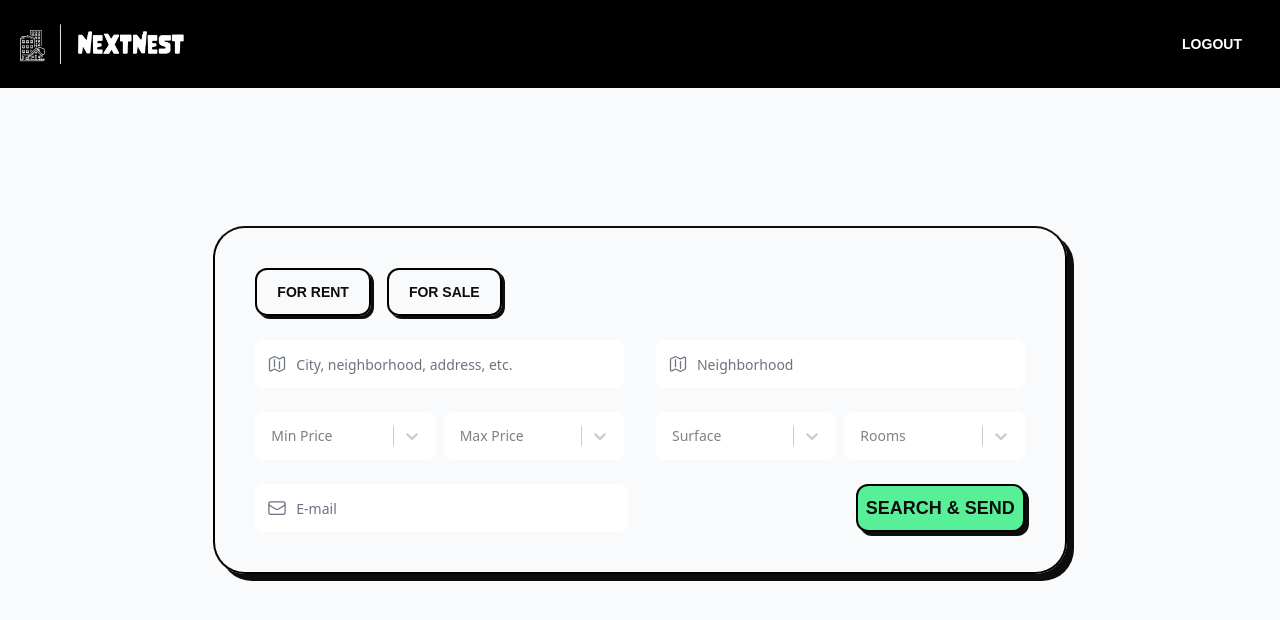
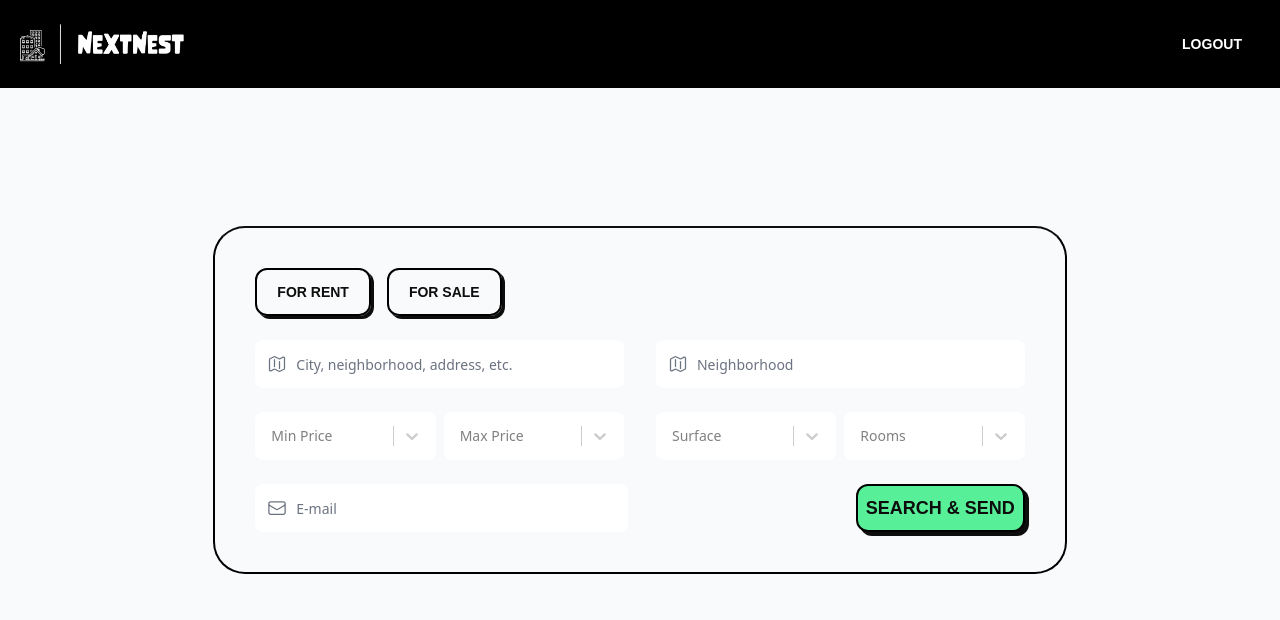
Before and after one commit to yigitaksoy/NextNest, a React (Vite) app in the folder client/: page /home in a window 1280 px wide. Shown: the top 620 px of the page. Built offline with nearby package versions, Linux system fonts and the light colour scheme; no server answers; sample sign-in values are in the browser's storage; a web font is replaced by a local one.

Commit message:
Hide search bar box shadow on smaller devices

```diff
--- a/client/src/assets/css/style.css
+++ b/client/src/assets/css/style.css
@@ -1,10 +1,12 @@
-/* Adobe Fonts */
+/*  Adobe Fonts */
 @import url("https://use.typekit.net/nra7zxj.css");
 
-/* Tailwind */
+/*  Tailwind  */
 @tailwind base;
 @tailwind components;
 @tailwind utilities;
+
+/*  Search Bar  */
 
 input[type="radio"]:checked + label {
   @apply bg-sky-300;
@@ -20,7 +22,6 @@ input[type="radio"]:hover + label {
   border-top-color: #0d0d0d;
   border-radius: 32px;
   padding: 8px;
-  box-shadow: 7px 7px #0d0d0d;
 }
 
 #listing-button label {
--- a/client/src/components/SearchBar.jsx
+++ b/client/src/components/SearchBar.jsx
@@ -105,7 +105,11 @@ const SearchBar = () => {
   return (
     <div className="font-fontDegular">
       <div className="container mx-auto flex h-screen items-center justify-center p-2 md:p-0 lg:w-2/3">
-        <form onSubmit={handleSubmit} className="w-screen" id="searchbar">
+        <form
+          onSubmit={handleSubmit}
+          className="lg:shadow-searchBar w-screen"
+          id="searchbar"
+        >
           <div className="grid grid-cols-1 rounded-xl  bg-gray-50 p-6  md:gap-2">
             <ListingTypeInput handleChange={handleChange} formData={formData} />
             <LocationInput handleChange={handleChange} formData={formData} />
```
